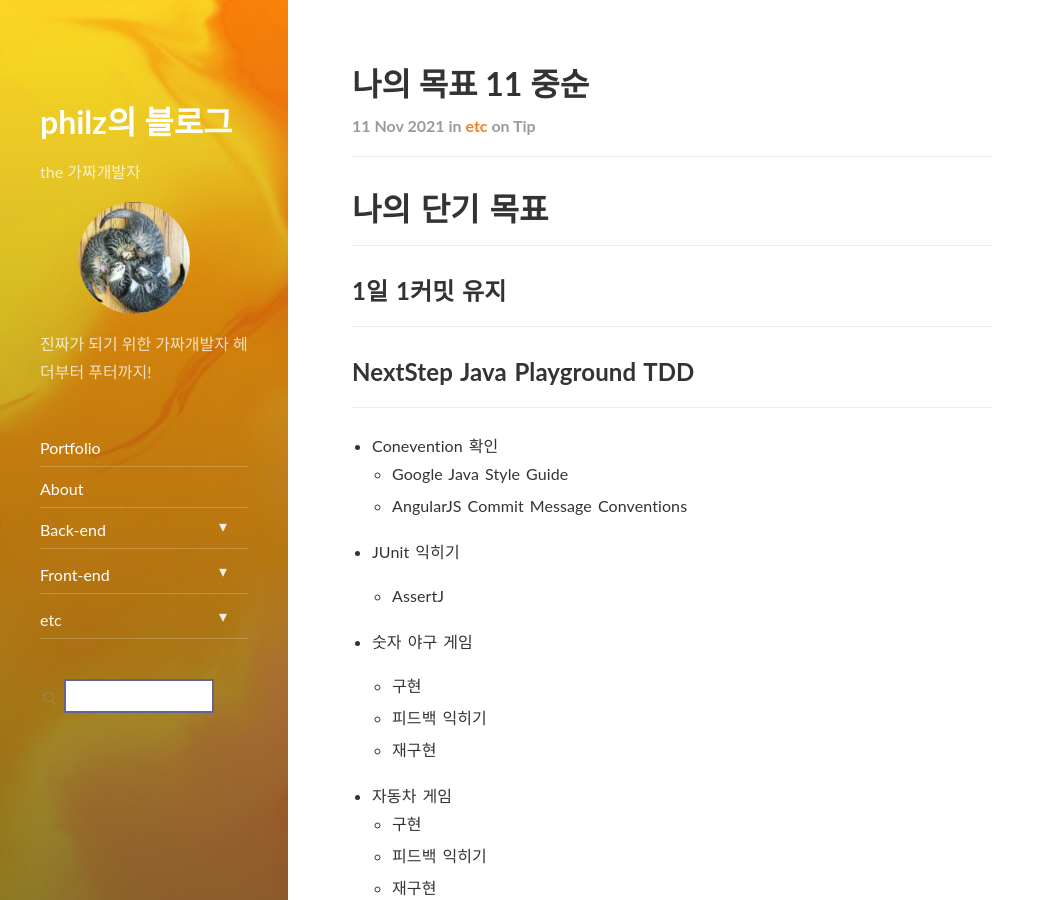
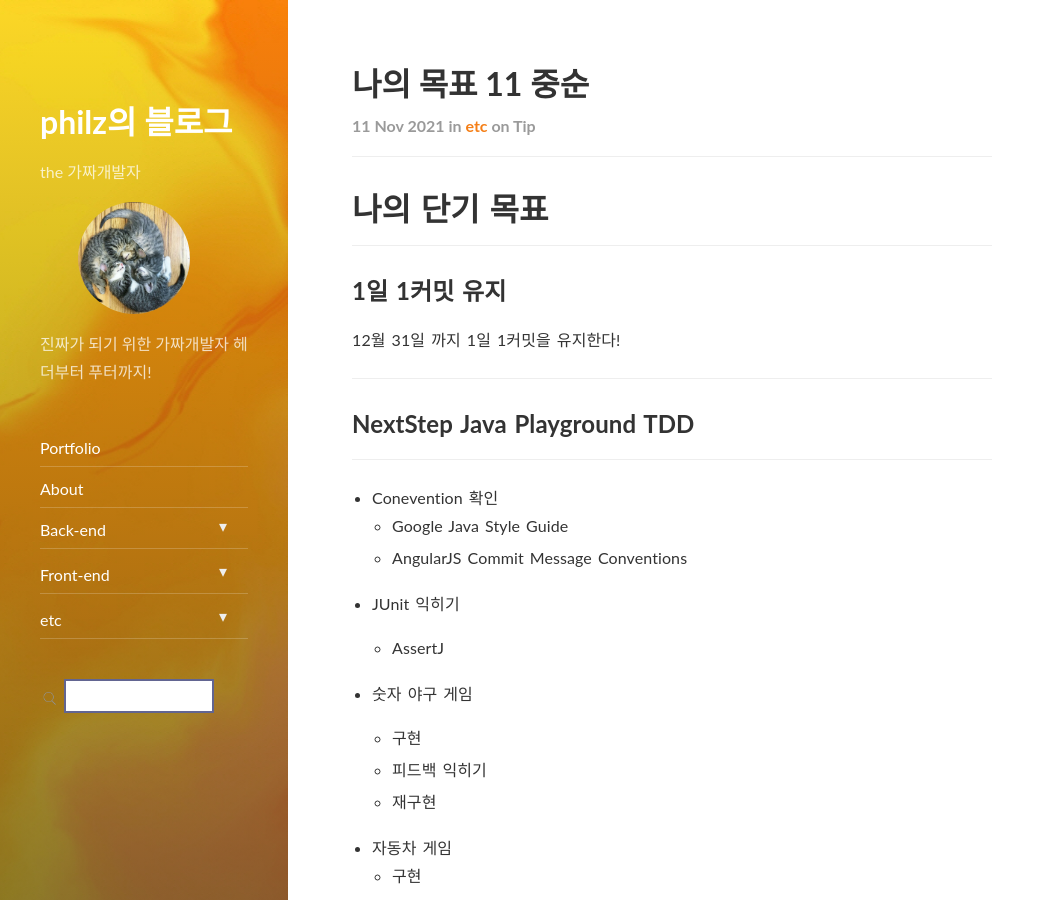
Before and after one commit to progress0407/progress0407.github.io, a Jekyll site: the page built from _posts/etc/tip/2021-11-11-나의목표-11중순.md, in a window 1280 px wide and 900 px high. Shown: the whole window, without its empty margins (0-1055 px from the left). Built offline with Jekyll 4.4.1, drawn with Linux system fonts in a browser that asks for light colours; nearby versions of some CDN libraries.

Commit message:
just commit for one day

```diff
--- a/_posts/etc/tip/2021-11-11-나의목표-11중순.md
+++ b/_posts/etc/tip/2021-11-11-나의목표-11중순.md
@@ -13,6 +13,8 @@ comments: true
 ---
 
 ## 1일 1커밋 유지
+
+12월 31일 까지 1일 1커밋을 유지한다!
 
 ---
 
```
